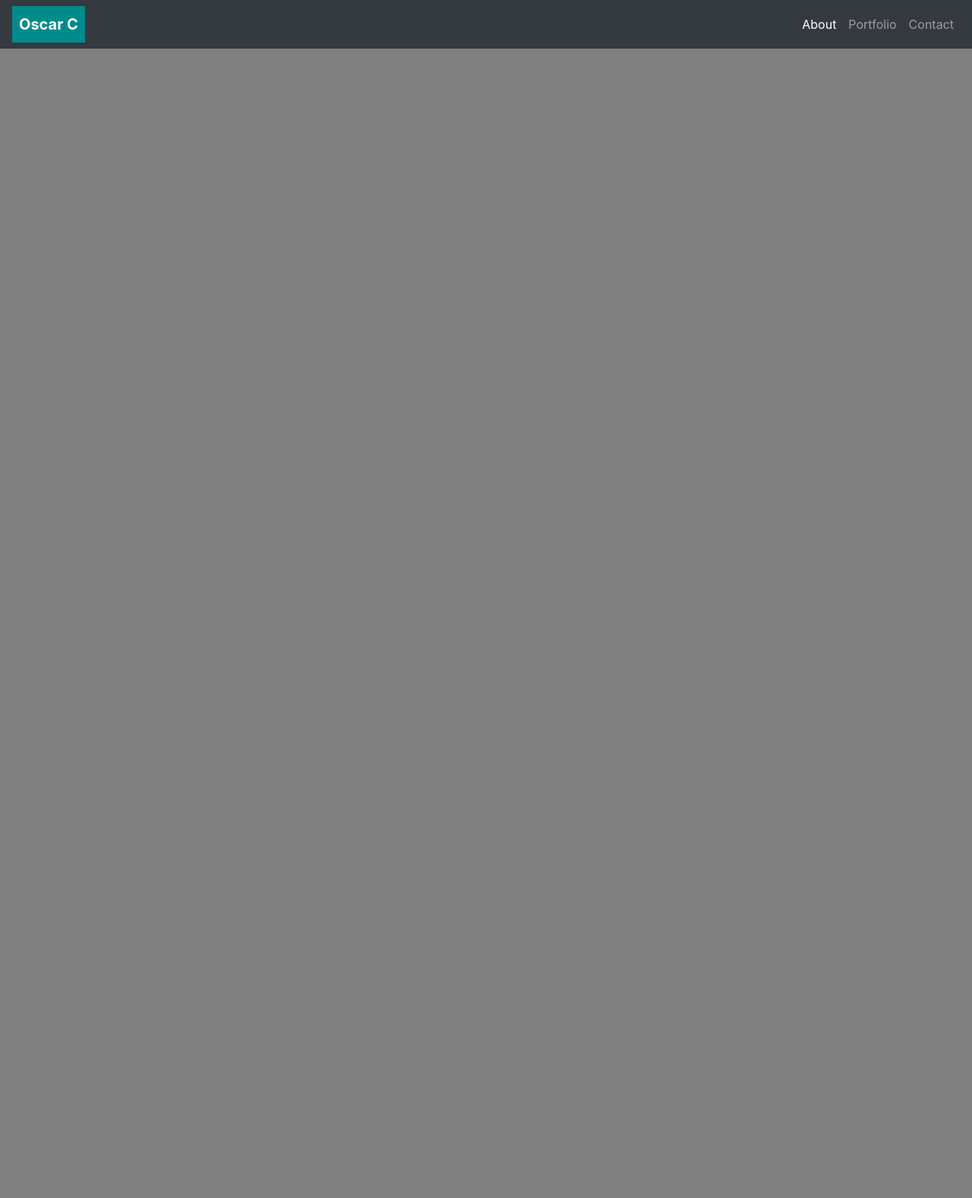
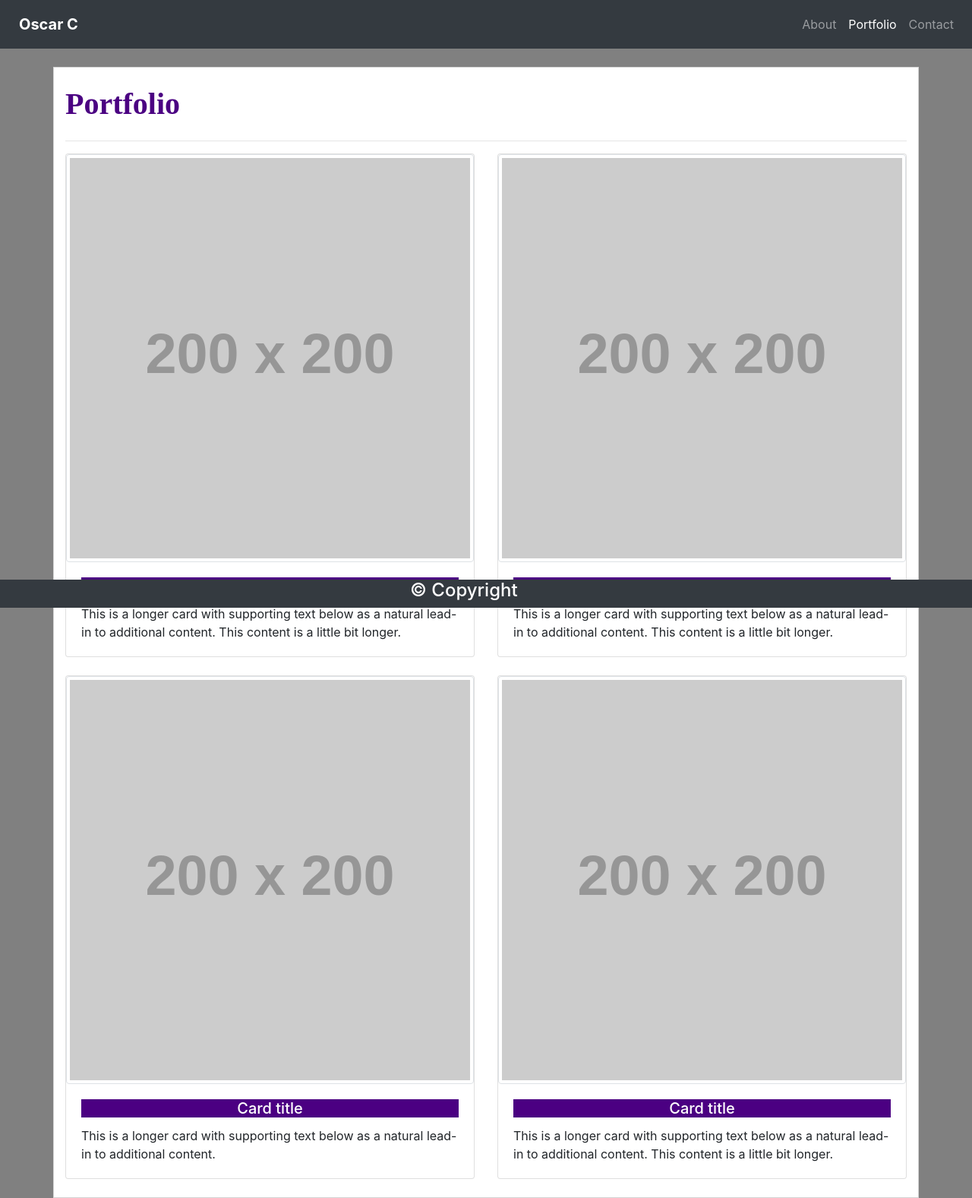
Before and after one commit to cracso/Homework-2, a plain HTML site: page portfolio.html in a window 1280 px wide. Shown: the whole page at 76% size. Before the commit the page ends 800 px from the top, so only its background shows below. Drawn offline with nearby package versions, Linux system fonts and the light colour scheme; placeholder pictures from the web are drawn by us.

Commit message:
updating

```diff
--- a/Assets/css/style.css
+++ b/Assets/css/style.css
@@ -1,7 +1,11 @@
+.card-title{
+background-color: indigo;
+}
+
 footer {
-    position: absolute;
+    position: fixed;
     bottom: 0;
     width: 100%;
-    background-color: rgb(52, 58, 64); !important
+    background-color: rgb(52, 58, 64);
     color:#fff;
   }
--- a/portfolio.html
+++ b/portfolio.html
@@ -15,16 +15,16 @@
 </head>
 <body style="background-color: gray;">
     <nav class="navbar navbar-expand-lg navbar-dark bg-dark">
-        <a class="navbar-brand" href="./index.html" style="font-weight: bold; background-color: darkcyan; padding: 9px;" >Oscar C</a>
+        <a class="navbar-brand" href="./index.html" style="font-weight: bold; padding: 9px; " >Oscar C</a>
         <button class="navbar-toggler" type="button" data-toggle="collapse" data-target="#navbarNav" aria-controls="navbarNav" aria-expanded="true" aria-label="Toggle navigation">
           <span class="navbar-toggler-icon"></span>
         </button>
         <div class="collapse navbar-collapse" id="navbarNav">
           <ul class="navbar-nav ml-auto">
+            <li class="nav-item">
+              <a class="nav-link" href="./index.html">About <span class="sr-only">(current)</span></a>
+            </li>
             <li class="nav-item active">
-              <a class="nav-link" href="./about.html">About <span class="sr-only">(current)</span></a>
-            </li>
-            <li class="nav-item">
               <a class="nav-link" href="./portfolio.html">Portfolio</a>
             </li>
             <li class="nav-item">
@@ -34,6 +34,69 @@
         </div>
       </nav>
 
+      <br>
+    </div>
+
+<div class="container" style="border:lightgrey solid 1px; background-color: white;">
+  <br>
+  <div class="row row1">
+    <div class="col-lg-12">
+      <h1 style="border-bottom:lightgrey 2px; color:#4b0082; font-family:'Times New Roman', Times, serif; font-weight: bolder;">Portfolio</h1>
+
+    </div>
+  </div>
+<hr>
+
+  <div class="row row-cols-1 row-cols-md-2">
+    <div class="col mb-4">
+      <div class="card">
+        <img src="http://placehold.it/200x200" class="img img-thumbnail" alt="...">
+        <div class="card-body">
+          <h5 class="card-title" style="color: white; text-align: center;">Card title</h5>
+          <p class="card-text">This is a longer card with supporting text below as a natural lead-in to additional content. This content is a little bit longer.</p>
+        </div>
+      </div>
+    </div>
+    <div class="col mb-4">
+      <div class="card">
+        <img src="http://placehold.it/200x200" class="img img-thumbnail" alt="...">
+        <div class="card-body">
+          <h5 class="card-title" style="color: white; text-align: center;">Card title</h5>
+          <p class="card-text">This is a longer card with supporting text below as a natural lead-in to additional content. This content is a little bit longer.</p>
+        </div>
+      </div>
+    </div>
+    <div class="col mb-4">
+      <div class="card">
+        <img src="http://placehold.it/200x200" class="img img-thumbnail" alt="...">
+        <div class="card-body">
+          <h5 class="card-title" style="color: white; text-align: center;">Card title</h5>
+          <p class="card-text">This is a longer card with supporting text below as a natural lead-in to additional content.</p>
+        </div>
+      </div>
+    </div>
+    <div class="col mb-4">
+      <div class="card">
+        <img src="http://placehold.it/200x200" class="img img-thumbnail" alt="...">
+        <div class="card-body">
+          <h5 class="card-title" style="color: white; text-align: center;">Card title</h5>
+          <p class="card-text">This is a longer card with supporting text below as a natural lead-in to additional content. This content is a little bit longer.</p>
+        </div>
+      </div>
+    </div>
+  </div>
+</div>
+
+
+
+
+
+
+
+<footer>
+  <h4 class="mx-auto" style="width: 200px;">&copy; Copyright</h4>
+</footer>
+
 <script src="https://cdnjs.cloudflare.com/ajax/libs/jquery/3.5.1/jquery.slim.min.js"></script>
 <script src="https://cdnjs.cloudflare.com/ajax/libs/popper.js/1.16.1/umd/popper.min.js"></script>
 <script src="https://cdnjs.cloudflare.com/ajax/libs/twitter-bootstrap/4.5.0/js/bootstrap.min.js"></script>
```
Also changed, not shown: about.html (deleted, +0 -43 lines), contact.html (+12 -4 lines), index.html (+6 -14 lines).
